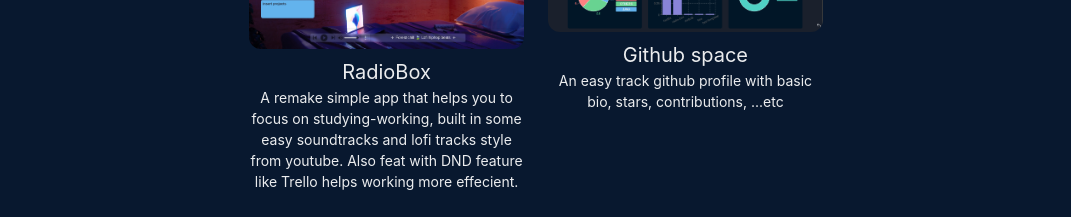
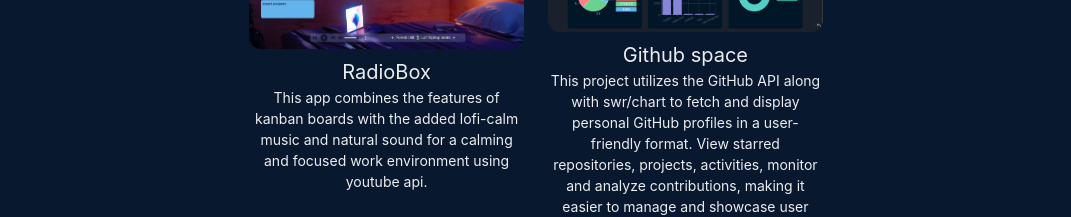
Before and after one commit to xuandai-py/hermit_crab, a Next.js app: page / in a window 1280 px wide. Shown: the part 586-803 px from the top of the page, without its empty margins (104-1175 px from the left). Built offline with nearby package versions, Linux system fonts and the light colour scheme.

Commit message:
changed ref url

```diff
--- a/pages/index.js
+++ b/pages/index.js
@@ -86,16 +86,8 @@ const Home = () => (
 
           <SimpleGrid columns={[1, 1, 2]} gap={6}>
             <Section>
-              <WorkGridItem
-                id="radiobox"
-                title="RadioBox"
-                thumbnail={radiobox}
-                path='https://radio-9od2ikeks-xuandai-py.vercel.app/'
-              >
-                A remake simple app that helps you to focus on studying-working,
-                built in some easy soundtracks and lofi tracks style from
-                youtube. Also feat with DND feature like Trello helps working
-                more effecient.
+              <WorkGridItem id="radiobox" title="RadioBox" thumbnail={radiobox} path='https://radio-box.vercel.app/'>
+                This app combines the features of kanban boards with the added lofi-calm music and natural sound for a calming and focused work environment using youtube api.
               </WorkGridItem>
             </Section>
             <Section>
@@ -105,8 +97,7 @@ const Home = () => (
                 path="https://githubspace.daidesu.dev"
                 thumbnail={githubspace}
               >
-                An easy track github profile with basic bio, stars,
-                contributions, ...etc
+                This project utilizes the GitHub API along with swr/chart to fetch and display personal GitHub profiles in a user-friendly format. View starred repositories, projects, activities, monitor and analyze contributions, making it easier to manage and showcase user work.
               </WorkGridItem>
             </Section>
           </SimpleGrid>
--- a/pages/projects.js
+++ b/pages/projects.js
@@ -19,7 +19,7 @@ const Works = () => (
 
       <SimpleGrid columns={[1, 1, 2]} gap={6}>
         <Section>
-          <WorkGridItem id="radiobox" title="RadioBox" thumbnail={radiobox} path='https://radio-9od2ikeks-xuandai-py.vercel.app/'>
+          <WorkGridItem id="radiobox" title="RadioBox" thumbnail={radiobox} path='https://radio-box.vercel.app/'>
             This app combines the features of kanban boards with the added lofi-calm music and natural sound for a calming and focused work environment using youtube api.
           </WorkGridItem>
         </Section>
```
